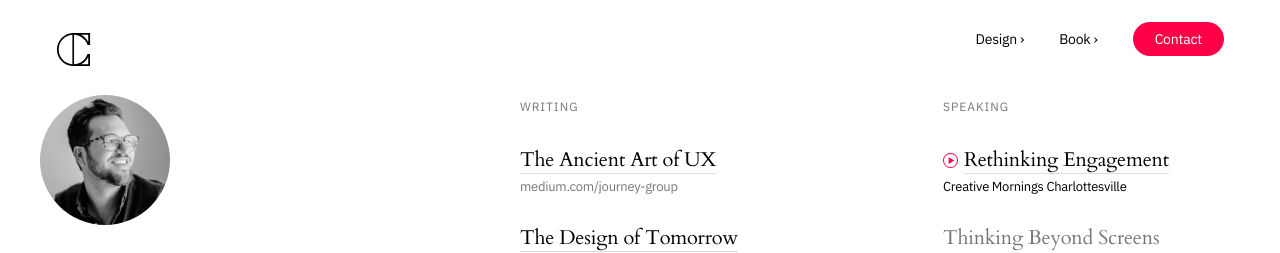
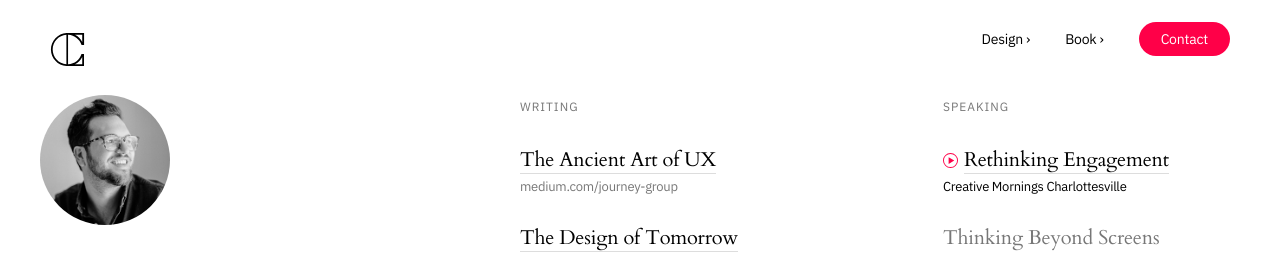
Before and after one commit to jeremydcherry/jeremydcherry.github.io, a Jekyll site: the page built from index.md, in a window 1280 px wide. Shown: the top 253 px of the page. Built offline with Jekyll 4.4.1, drawn with Linux system fonts in a browser that asks for light colours.

Commit message:
Small Nav Styling Tweak

```diff
--- a/_sass/main.scss
+++ b/_sass/main.scss
@@ -257,7 +257,7 @@ a.resources-footer:hover{
 }
 
 .about{
-  margin: 0 4em;
+  margin: 0 50px;
   color: #999;
   font-family: "IBM Plex Sans", sans-serif;
   font-size: 14px;
```
